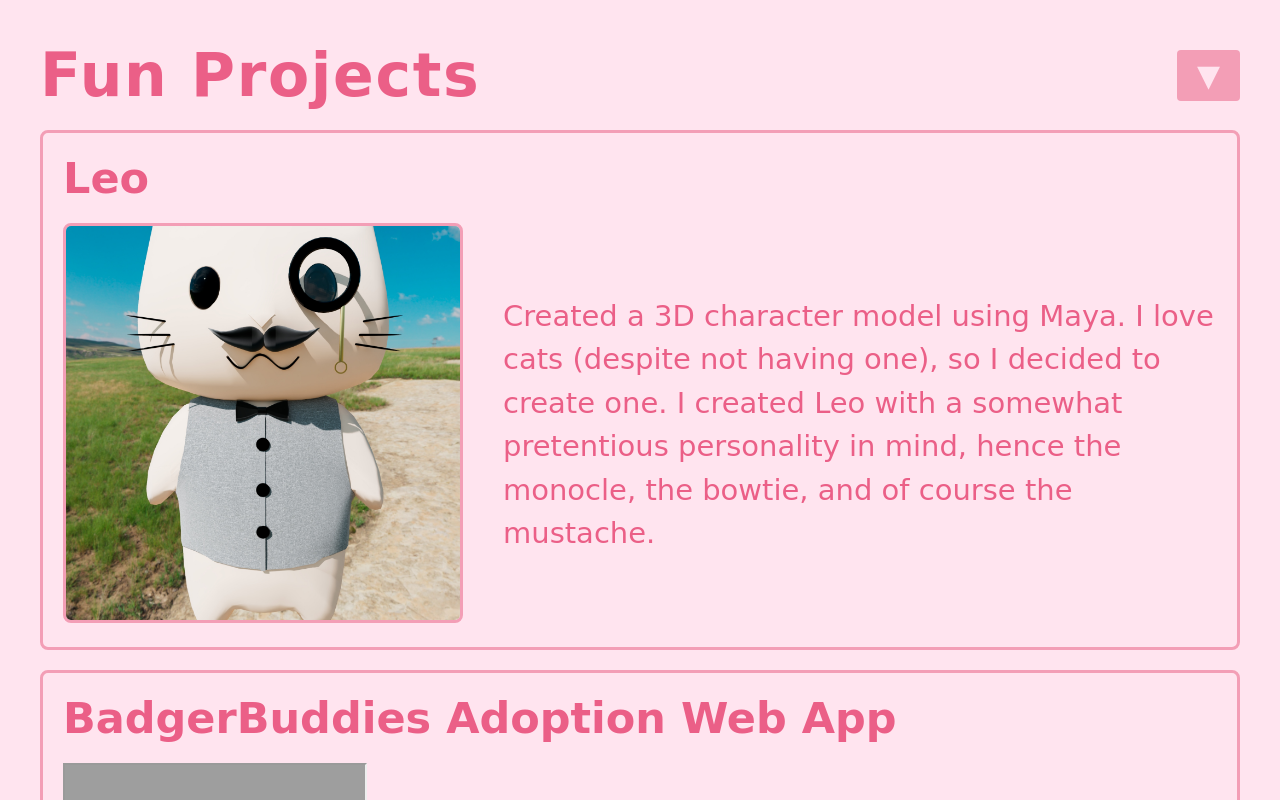
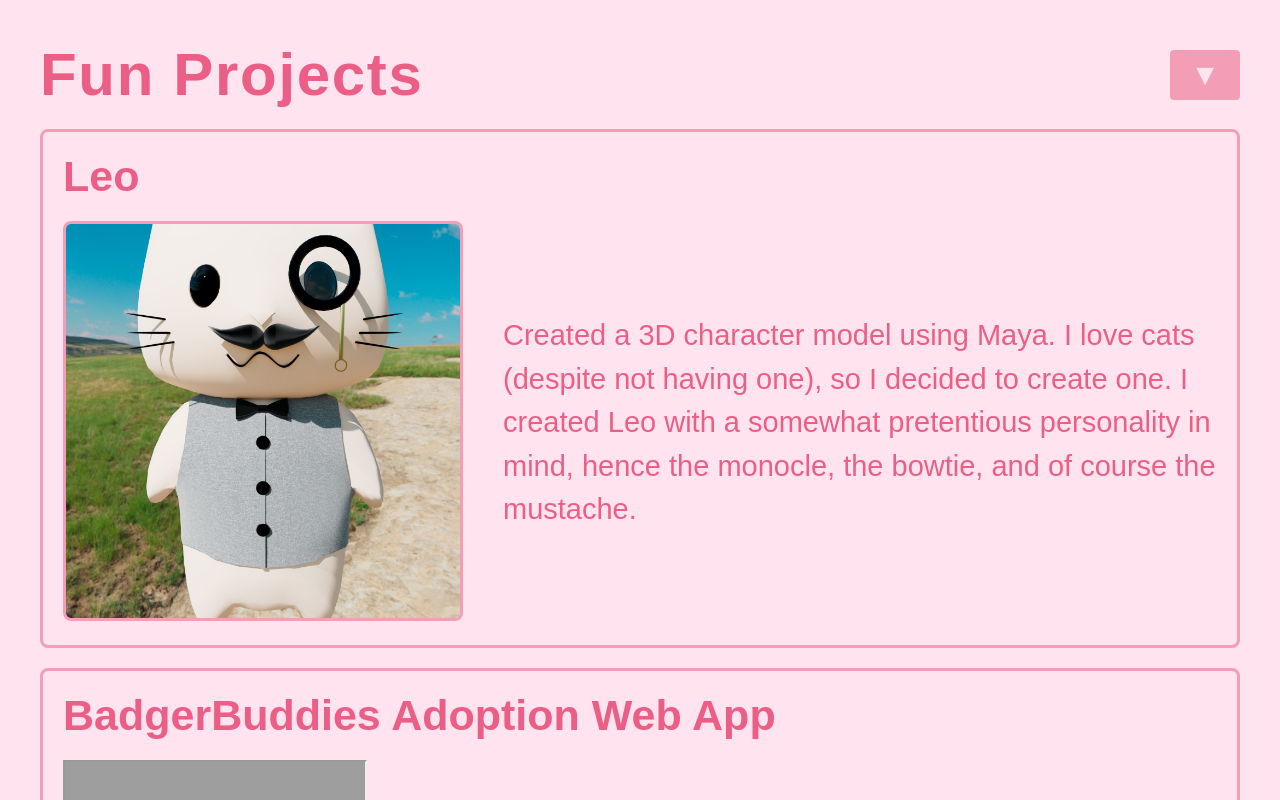
Before and after one commit to helenwang100/portfolio, a React app: page /fun-projects in a window 1280 px wide. Shown: the top 800 px of the page. Built offline with nearby package versions, Linux system fonts and the light colour scheme; grey boxes are pictures that could not be loaded; the HTML template or start-up script is replaced by a standard one.

Commit message:
changed font

```diff
--- a/src/index.css
+++ b/src/index.css
@@ -17,8 +17,8 @@ body {
   flex-direction: column;
   box-sizing: border-box;
 
-  --sans: "Comic Sans MS", cursive;
-  --heading: "Comic Sans MS", cursive;
+  --sans: "Bradley Hand", sans-serif;
+  --heading: "Bradley Hand", sans-serif;
 }
 
 body,
@@ -36,7 +36,7 @@ input,
 textarea,
 select,
 label {
-  font-family: "Comic Sans MS", cursive;
+  font-family: "Bradley Hand", sans-serif;
   margin: 0;
 }
 
```
